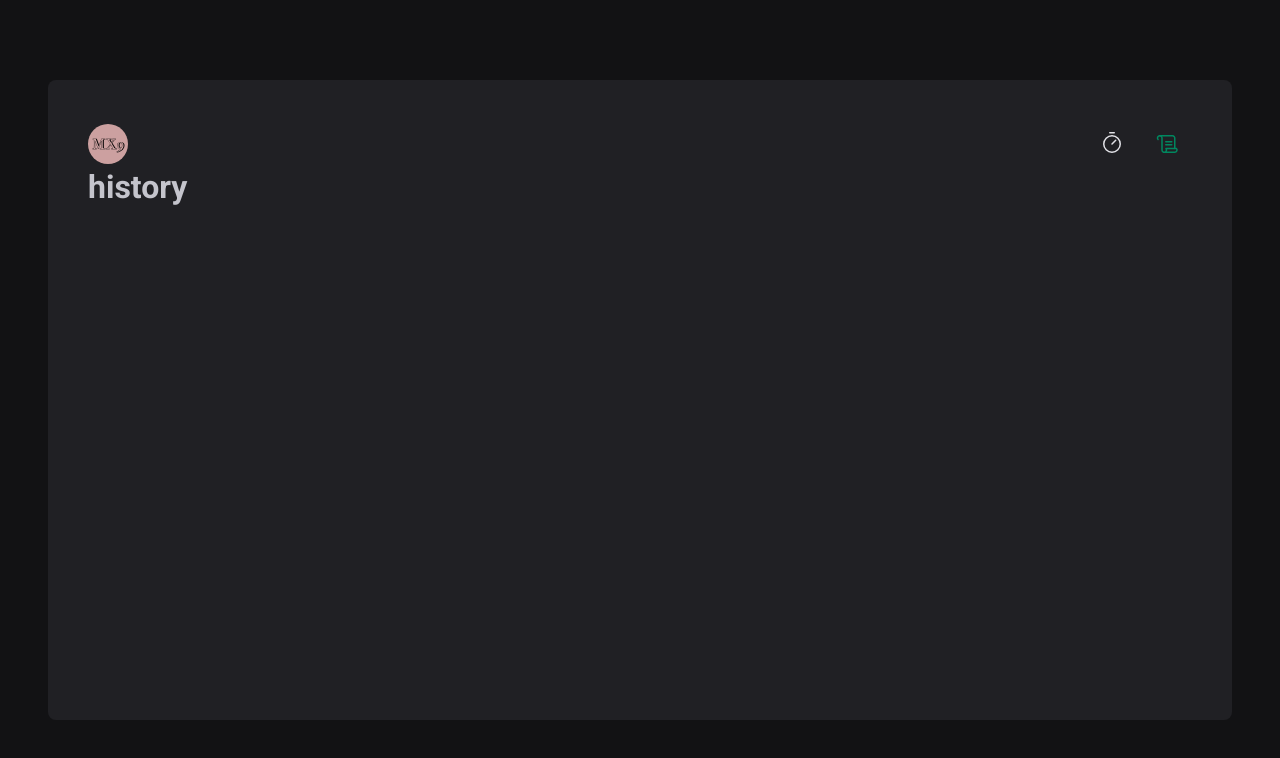
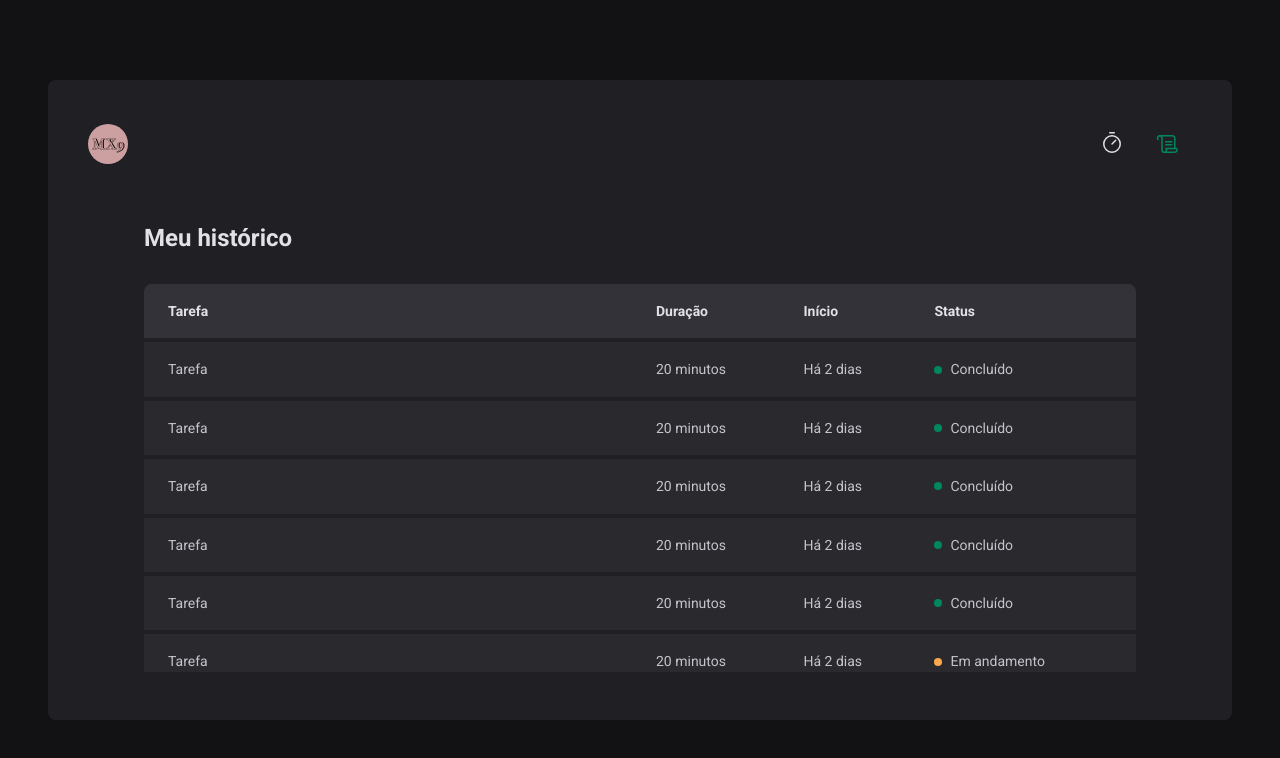
Before and after one commit to Marvinx9/timer-pomodoro, a React (Vite) app: page /history in a window 1280 px wide. Shown: the top 758 px of the page. Built offline with nearby package versions, Linux system fonts and the light colour scheme.

Commit message:
feat: add pages history and home

```diff
--- a/src/page/History.tsx
+++ /dev/null
@@ -1,3 +0,0 @@
-export function History() {
-  return <h1>history</h1>;
-}
--- /dev/null
+++ b/src/page/History/index.tsx
@@ -0,0 +1,79 @@
+import { HistoryContainer, HistoryList, Status } from "./styles";
+
+export function History() {
+  return (
+    <HistoryContainer>
+      <h1>Meu histórico</h1>
+      <HistoryList>
+        <table>
+          <thead>
+            <tr>
+              <th>Tarefa</th>
+              <th>Duração</th>
+              <th>Início</th>
+              <th>Status</th>
+            </tr>
+          </thead>
+          <tbody>
+            <tr>
+              <td>Tarefa</td>
+              <td>20 minutos</td>
+              <td>Há 2 dias</td>
+              <td>
+                <Status statusColor="green">Concluído</Status>
+              </td>
+            </tr>
+            <tr>
+              <td>Tarefa</td>
+              <td>20 minutos</td>
+              <td>Há 2 dias</td>
+              <td>
+                <Status statusColor="green">Concluído</Status>
+              </td>
+            </tr>
+            <tr>
+              <td>Tarefa</td>
+              <td>20 minutos</td>
+              <td>Há 2 dias</td>
+              <td>
+                <Status statusColor="green">Concluído</Status>
+              </td>
+            </tr>
+            <tr>
+              <td>Tarefa</td>
+              <td>20 minutos</td>
+              <td>Há 2 dias</td>
+              <td>
+                <Status statusColor="green">Concluído</Status>
+              </td>
+            </tr>
+            <tr>
+              <td>Tarefa</td>
+              <td>20 minutos</td>
+              <td>Há 2 dias</td>
+              <td>
+                <Status statusColor="green">Concluído</Status>
+              </td>
+            </tr>
+            <tr>
+              <td>Tarefa</td>
+              <td>20 minutos</td>
+              <td>Há 2 dias</td>
+              <td>
+                <Status statusColor="yellow">Em andamento</Status>
+              </td>
+            </tr>
+            <tr>
+              <td>Tarefa</td>
+              <td>20 minutos</td>
+              <td>Há 2 dias</td>
+              <td>
+                <Status statusColor="red">Interrompido</Status>
+              </td>
+            </tr>
+          </tbody>
+        </table>
+      </HistoryList>
+    </HistoryContainer>
+  );
+}
--- /dev/null
+++ b/src/page/History/styles.ts
@@ -0,0 +1,86 @@
+import styled from "styled-components";
+
+export const HistoryContainer = styled.main`
+  flex: 1;
+  height: 100%;
+  padding: 3.5rem;
+  display: flex;
+  flex-direction: column;
+
+  h1 {
+    font-size: 1.5rem;
+    color: ${(props) => props.theme["gray-100"]};
+  }
+`;
+
+export const HistoryList = styled.div`
+  flex: 1;
+  overflow: auto;
+  margin-top: 2rem;
+
+  table {
+    width: 100%;
+    border-collapse: collapse;
+    min-width: 600px;
+
+    th {
+      background-color: ${(props) => props.theme["gray-600"]};
+      padding: 1rem;
+      text-align: left;
+      color: ${(props) => props.theme["gray-100"]};
+      font-size: 0.875rem;
+      line-height: 1.6;
+
+      &:first-child {
+        border-top-left-radius: 8px;
+        padding-left: 1.5rem;
+      }
+
+      &:last-child {
+        border-top-right-radius: 8px;
+        padding-right: 1.5rem;
+      }
+    }
+
+    td {
+      background-color: ${(props) => props.theme["gray-700"]};
+      border-top: 4px solid ${(props) => props.theme["gray-800"]};
+      padding: 1rem;
+      font-size: 0.875rem;
+      line-height: 1.6;
+
+      &:first-child {
+        padding-left: 1.5rem;
+        width: 50%;
+      }
+
+      &:last-child {
+        padding-right: 1.5rem;
+      }
+    }
+  }
+`;
+
+const STATUS_COLORS = {
+  yellow: "yellow-500",
+  green: "green-500",
+  red: "red-500",
+} as const;
+
+interface StatusProps {
+  statusColor: keyof typeof STATUS_COLORS;
+}
+
+export const Status = styled.span<StatusProps>`
+  display: flex;
+  align-items: center;
+  gap: 0.5rem;
+
+  &::before {
+    content: "";
+    width: 0.5rem;
+    height: 0.5rem;
+    border-radius: 50%;
+    background: ${(props) => props.theme[STATUS_COLORS[props.statusColor]]};
+  }
+`;
--- a/src/page/Home/index.tsx
+++ b/src/page/Home/index.tsx
@@ -3,7 +3,10 @@
   CountDownContainer,
   FormContainer,
   HomeContainer,
+  MinutesAmountInput,
   Separator,
+  StartCountDownButton,
+  TaskInput,
 } from "./styles";
 
 export function Home() {
@@ -12,9 +15,27 @@
       <form action="">
         <FormContainer>
           <label htmlFor="task">Vou trabalhar em</label>
-          <input id="task" type="text" />
+          <TaskInput
+            id="task"
+            list="task-suggestions"
+            placeholder="Dê um nome para o seu projeto"
+            type="text"
+          />
+          <datalist id="task-suggestions">
+            <option value="Projeto 1"></option>
+            <option value="Projeto 2"></option>
+            <option value="Projeto 3"></option>
+            <option value="banana"></option>
+          </datalist>
           <label htmlFor="minutesAmount">durante</label>
-          <input id="minutesAmount" type="number" />
+          <MinutesAmountInput
+            id="minutesAmount"
+            placeholder="00"
+            type="number"
+            step={5}
+            min={5}
+            max={60}
+          />
           <span>minutos.</span>
         </FormContainer>
         <CountDownContainer>
@@ -24,9 +45,9 @@
           <span>0</span>
           <span>0</span>
         </CountDownContainer>
-        <button type="submit">
+        <StartCountDownButton disabled type="submit">
           <Play size={24} /> Começar
-        </button>
+        </StartCountDownButton>
       </form>
     </HomeContainer>
   );
--- a/src/page/Home/styles.ts
+++ b/src/page/Home/styles.ts
@@ -52,3 +52,63 @@
   display: flex;
   justify-content: center;
 `;
+
+export const StartCountDownButton = styled.button`
+  width: 100%;
+  border: 0;
+  padding: 1rem;
+  border-radius: 8px;
+
+  display: flex;
+  justify-content: center;
+  align-items: center;
+
+  gap: 0.5rem;
+  font-weight: bold;
+
+  cursor: pointer;
+
+  background: ${(props) => props.theme["green-500"]};
+  color: ${(props) => props.theme["gray-100"]};
+
+  &:disabled {
+    opacity: 0.7;
+    cursor: not-allowed;
+  }
+
+  &:not(:disabled):hover {
+    background: ${(props) => props.theme["green-700"]};
+  }
+`;
+
+const BaseInput = styled.input`
+  background: transparent;
+  height: 2.5rem;
+  border: 0;
+  border-bottom: 2px solid ${(props) => props.theme["gray-500"]};
+  font-weight: bold;
+  font-size: 1.125rem;
+  padding: 0 0.5rem;
+  color: ${(props) => props.theme["gray-100"]};
+
+  &:focus {
+    box-shadow: none;
+    border-color: ${(props) => props.theme["green-500"]};
+  }
+
+  &::placeholder {
+    color: ${(props) => props.theme["gray-500"]};
+  }
+`;
+
+export const TaskInput = styled(BaseInput)`
+  flex: 1;
+
+  &::-webkit-calendar-picker-indicator {
+    display: none !important;
+  }
+`;
+
+export const MinutesAmountInput = styled(BaseInput)`
+  width: 4rem;
+`;
```
